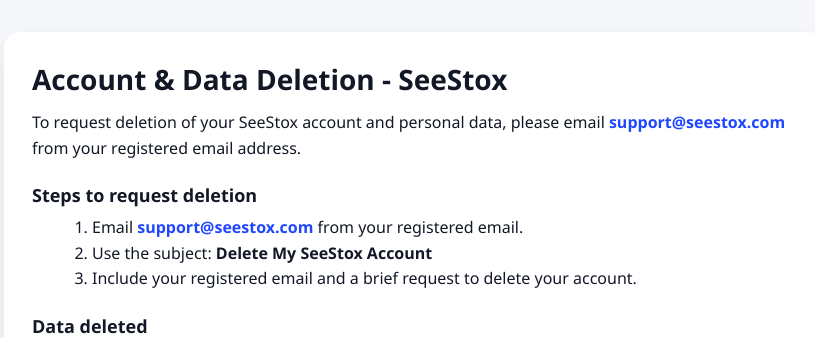
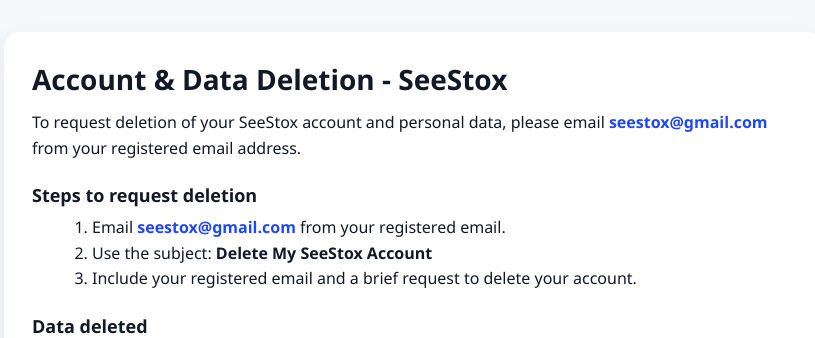
Before and after one commit to prarit0097/seestox-backend-v2, a Django app: page /delete-account in a window 1280 px wide. Shown: the top 338 px of the page, without its empty margins (226-1041 px from the left). Run offline with Django 5.2, Linux system fonts and the light colour scheme; parts of the project's set-up code (start-up, migrations or seed data) failed here and were passed over.

Commit message:
add mail id in delete account page

```diff
--- a/templates/delete_account/delete_account.html
+++ b/templates/delete_account/delete_account.html
@@ -75,12 +75,12 @@
             <h1>Account & Data Deletion - SeeStox</h1>
             <p>
                 To request deletion of your SeeStox account and personal data, please email
-                <span class="email">support@seestox.com</span> from your registered email address.
+                <span class="email">seestox@gmail.com</span> from your registered email address.
             </p>
 
             <h2>Steps to request deletion</h2>
             <ol>
-                <li>Email <span class="email">support@seestox.com</span> from your registered email.</li>
+                <li>Email <span class="email">seestox@gmail.com</span> from your registered email.</li>
                 <li>Use the subject: <strong>Delete My SeeStox Account</strong></li>
                 <li>Include your registered email and a brief request to delete your account.</li>
             </ol>
```
